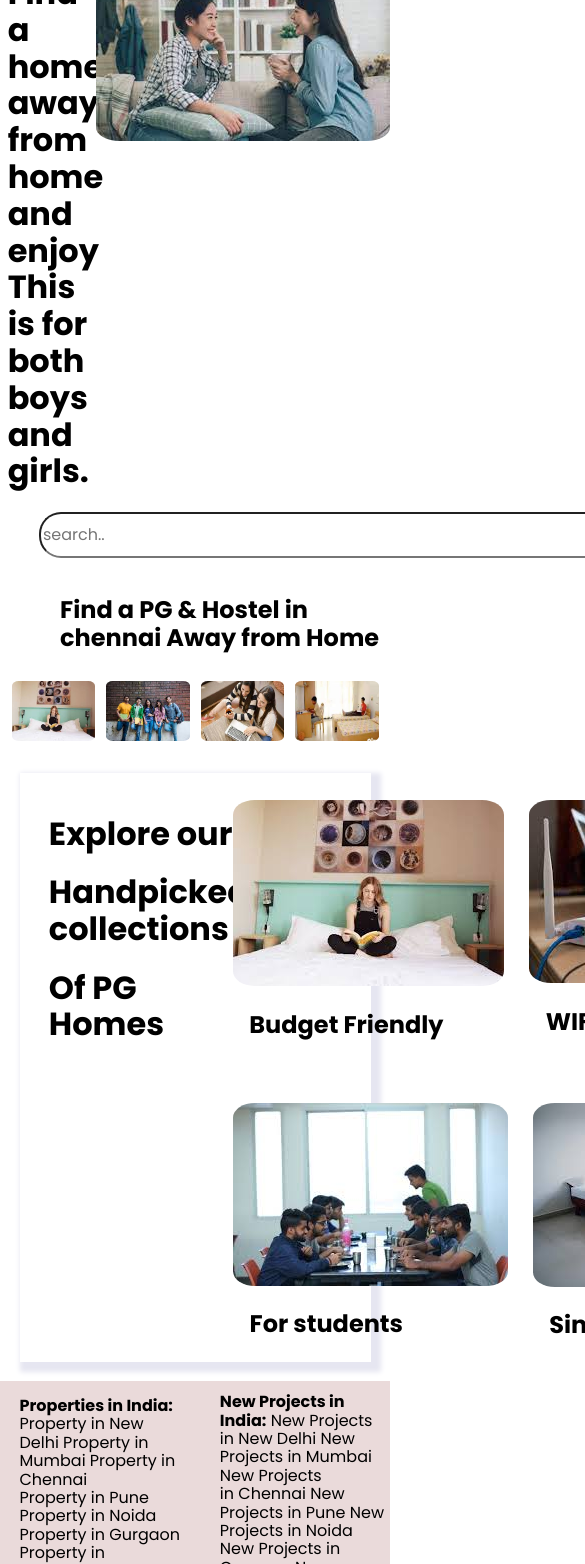
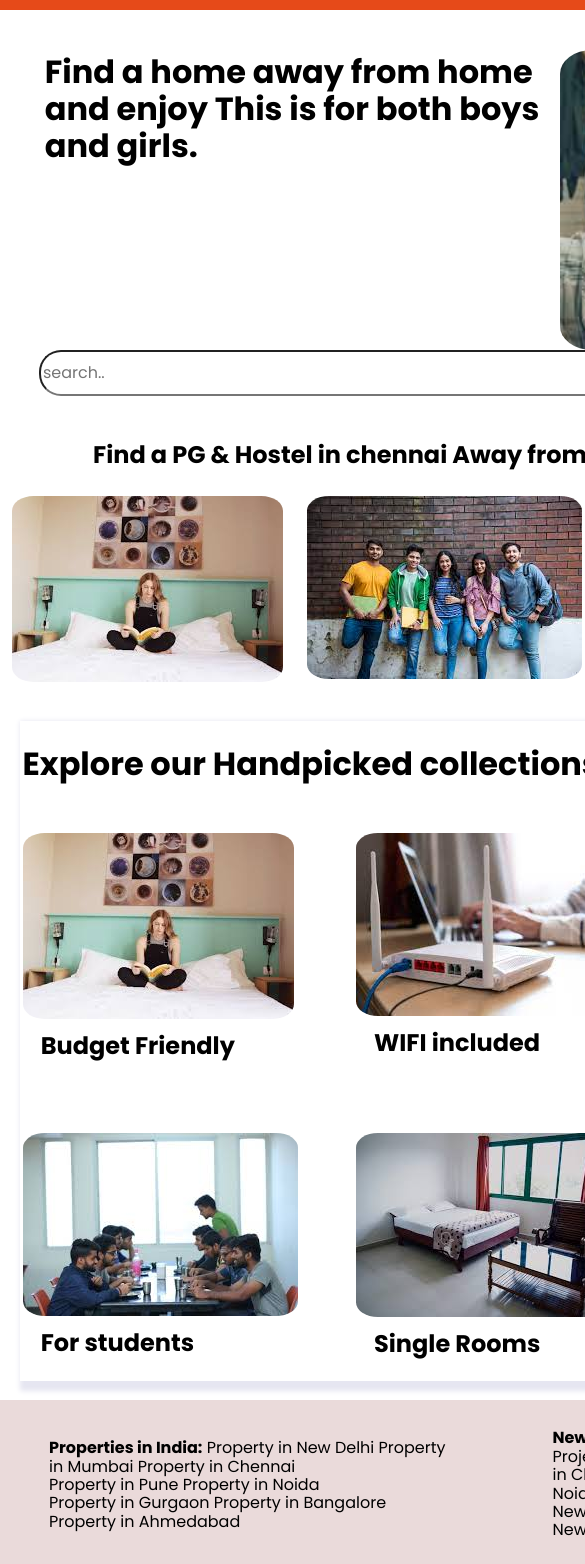
Before and after one commit to fssa-batch3/bhavanasi.ramalinga__web_project, a plain HTML site: page index.html in a window 390 px wide. Shown: the part 117-1681 px from the top of the page, 585 px wide, since content can reach past the window. Drawn offline with Linux system fonts and the light colour scheme.

Commit message:
some change

```diff
--- a/assets/css/homepage.css
+++ b/assets/css/homepage.css
@@ -1,17 +1,6 @@
 
 @import "normalize.css";
-@media screen and (max-width:800px){
-  /* For tablets:*/
-  .header{
-    width: 100px;
-    padding:0;
-  }
-  .both{
-    width:100px;
-    padding:0;
-  }
 
-}
 
 *{
   font-family: 'Poppins', sans-serif;
@@ -25,7 +14,7 @@ transform: scale(1.1);
 /* Header start */
 header{
   width: 100%;
-  height: 10vh;
+  height: 8vh;
   background-color: #E64A19;
   display: flex;
   flex-direction: row;
@@ -90,9 +79,7 @@ header{
 img{
 
     border-radius: 8%;
-    position: relative;
-    text-align: center;
-    color: black;
+
 }
 /*
 .container {
@@ -110,10 +97,16 @@ img{
 .image {
   opacity: 1;
   display: block;
-  width: 100%;
-  height: auto;
+  width: 400%;
+
   transition: .5s ease;
   backface-visibility: hidden;
+
+  border-radius: 8%;
+  position: relative;
+  text-align: center;
+  color: black;
+  height:300px;
 }
 
 .middle {
@@ -147,20 +140,14 @@ img{
   .both{
     display:flex;
   }
-  .image{
 
-    margin-top: 3%;
-    height:100%;
-    flex-wrap: nowrap;
-
-
-  }
   a{
     text-decoration: none;
     color:black;
   }
   div.image{
     width:30%;
+    margin-top: 5%;
   }
   input[type="text"i]{
     height:40px;
@@ -178,12 +165,16 @@ img{
     right:40px;
   }
 
-  h1{
+  .home h1{
     margin-left: 8%;
     margin-top: 8%;
   }
   h2{
  margin-left: 6%;
+ margin-top: 3%;
+  }
+  .explore h1{
+    margin-bottom: 5%;
   }
   .three{
     display: flex;
@@ -194,7 +185,7 @@ img{
     display: flex;
     justify-content: space-around;
     margin-top: 5%;
-    margin-right: 2%;
+
   }
   .border{
     border:3px solid white;
@@ -205,13 +196,15 @@ img{
 
 
   }
+  .many.handpicked{
+    display: flex;
+    flex-direction: column;
+    justify-content: space-around;
 
-  .button{
-    display:flex;
-    margin-top: 2%;
-    margin-bottom: 2%;
-    margin-left: 8%;
+
   }
+
+
 
 footer{
 
@@ -260,6 +253,9 @@ footer{
     flex-direction: row;
     justify-content: space-around;
     margin-bottom: 10%;
+    margin-top: 2%;
+    margin-left: 8%;
+    margin-right: 2%;
  }
  .next{
   margin-left: 10%;
@@ -272,3 +268,35 @@ footer{
  .container{
   margin-right: 3%;
  }
+ @media screen and (max-width:800px)
+ {
+  header{
+    width:980px;
+  }
+  .border{
+    width:1000px;
+
+
+  }
+
+  div.container .imag{
+     width:30%;
+     height:20%;
+  }
+  footer{
+    width:980px;
+    height: 300px;
+  }
+  .photos{
+    width:800px;
+  }
+  div.both{
+    width:800px;
+  }
+  .next{
+    width:900px;
+  }
+  header{
+    height: 15vh;
+  }
+ }
--- a/assets/css/hover.css
+++ b/assets/css/hover.css
@@ -40,7 +40,7 @@
 
 
 
-
+style="width:100%"
 
 
 
--- a/index.html
+++ b/index.html
@@ -1,6 +1,7 @@
 <!DOCTYPE html>
 <html lang="en">
 <head>
+    <meta name="viewport" content="width=device-width, initial-scale=1.0">
     <link rel="stylesheet"  href="./assets/css/homepage.css">
     <meta charset="UTF-8">
     <meta http-equiv="X-UA-Compatible" content="IE=edge">
@@ -15,7 +16,7 @@
 <body>
     <header>
         <div class="one">
-            <img src="./assets/images/Screenshot__17_-removebg-preview.png "  alt="photo"  height="70px" width="120%" ></div>
+            <img src="./assets/images/Screenshot__17_-removebg-preview.png "  alt="photo"  height="70px" width="120%" /></div>
            <div class="dropdown">
             <span>Login/Register</span>
                 <div class="dropdownlist">
@@ -32,7 +33,7 @@
     </h1>
     </div>
     <div class="image">
-        <img src="./assets/images/home5.jpg "  alt="photo" >
+        <img src="./assets/images/home5.jpg "  alt="photo" height="300px" width="400px" >
     </div>
     </div>
 
@@ -45,7 +46,7 @@
     </div>
     <div class="photos">
         <div class="container">
-            <img src="././assets/images/home3.jpg" alt="avathar" class="image" style="width:100% ">
+            <img src="././assets/images/home3.jpg" alt="avathar" />
             <div class="middle">
                 <div class="text"><a href="././pages/homepage/referance.html"><h2>See more>></h2> </a></div>
             </div>
@@ -53,13 +54,13 @@
 
 
          <div class="container">
-        <img src="./assets/images/home6.jpg"  alt="photo" class="image" style="width:100%" >
+        <img src="./assets/images/home6.jpg"  alt="photo" />
         <div class="middle">
         <div class="text"><a href="././pages/homepage/referance.html"><h2>pg for both genders>></h2></a></div>
         </div>
     </div>
     <div class="container">
-        <img src="./assets/images/home4.jpg"  alt="photo" class="image" style="width:100%" >
+        <img src="./assets/images/home10.jpg"  alt="photo"  />
         <div class="middle">
             <div class="text"><a href="././pages/homepage/referance.html"><h2>For girls>></h2></a></div>
         </div>
@@ -67,7 +68,7 @@
 
     </div>
     <div class="container">
-        <img src="./assets/images/home1.jpg"  alt="photo"  class="image" style="width:100%">
+        <img src="./assets/images/home11.jpg"  alt="photo" />
         <div class="middle">
         <div class="text"><a href="././pages/homepage/referance.html"><h2>Student's Friendly pg>></h2></a></div>
 
@@ -76,25 +77,22 @@
     </div>
     <div class="meals">
     <div class="border">
-    <div class="photos">
+    <div class="Handpicked">
         <div class="explore">
-            <h1>Explore our</h1>
-            <h1>Handpicked
-              collections</h1>
-            <h1>Of PG Homes</h1>
+            <h1>Explore our Handpicked  collectionsOf PG Homes</h1>
         </div>
         <div class="six">
         <div class="three">
             <div class="container">
-                <img src="./assets/images/home3.jpg"  alt="photo"  >
+                <img src="./assets/images/home3.jpg"  alt="photo"   />
                 <h2>Budget Friendly</h2>
                   </div>
         <div class="container">
-            <img src="./assets/images/homwifi.jpg"  alt="photo"  >
+            <img src="./assets/images/homwifi.jpg"  alt="photo"   />
             <h2>WIFI included</h2>
            </div>
             <div class="container">
-                <img src="./assets/images/homemeals.jpg"  alt="photo"  >
+                <img src="./assets/images/homemeals.jpg"  alt="photo"    />
 
                   <h2>Meals included</h2>
 
@@ -102,17 +100,17 @@
         </div>
         <div class="three1">
             <div class="container">
-                <img src="./assets/images/home10.jpg"  alt="photo"    >
+                <img src="./assets/images/home10.jpg"  alt="photo" />
                 <h2>For students</h2>
                  </div>
                 <div class="container">
-                    <img src="./assets/images/b4.jpg"   alt="photo"   >
+                    <img src="./assets/images/b4.jpg"   alt="photo"   />
 
                       <h2>Single Rooms</h2>
 
                 </div>
                     <div class="container">
-                        <img src="./assets/images/home4.jpg" alt="photo"  >
+                        <img src="./assets/images/home4.jpg" alt="photo" />
 
                           <h2>For Professionals</h2>
 
```
